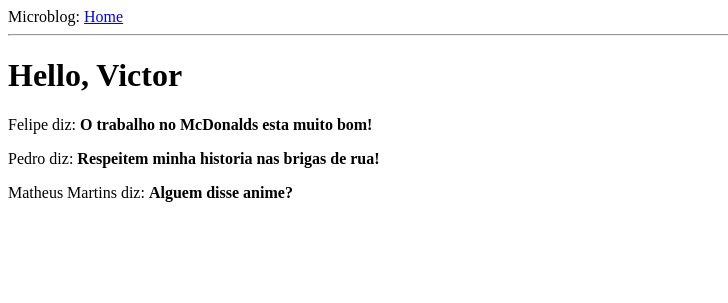
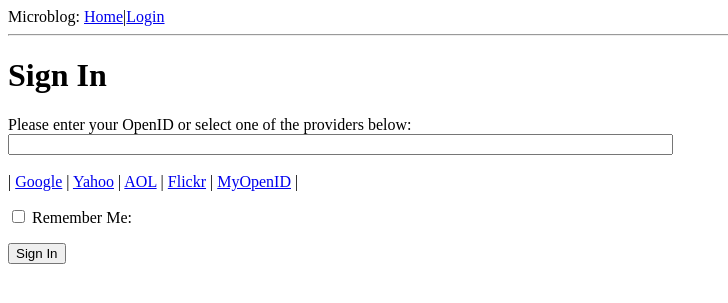
Before and after one commit to VictorDMor/flask-app, a Flask app: page / in a window 1280 px wide. Shown: the top 303 px of the page, without its empty margins (0-728 px from the left). Run offline with Flask 2, Linux system fonts and the light colour scheme.

Commit message:
Finalizando formulário de login

```diff
--- a/app/templates/base.html
+++ b/app/templates/base.html
@@ -7,7 +7,7 @@
 	{% endif %}
 	</head>
 	<body>
-		<div>Microblog: <a href="/index">Home</a></div>
+		<div>Microblog: <a href="/index">Home</a>|<a href="/login">Login</a></div>
 		<hr>
 		{% with messages = get_flashed_messages() %}
 			{% if messages %}
--- a/app/templates/login.html
+++ b/app/templates/login.html
@@ -2,15 +2,29 @@
 {% extends "base.html" %}
 
 {% block content %}
+<script type="text/javascript">
+function set_openid(openid, pr) {
+	u = openid.search('<username>')
+	if (u != -1) {
+		user = prompt('Enter your ' + pr + ' username:')
+		openid = openid.substr(0, u) + user
+	}
+	form = document.forms['login'];
+	form.elements['openid'].value = openid
+}
+</script>
 	<h1> Sign In</h1>
 	<form action="" method="post" name="login">
 		{{ form.hidden_tag() }}
 		<p>
-			Please enter your OpenId:<br>
+			Please enter your OpenID or select one of the providers below:<br>
 			{{ form.openid(size=80) }}<br>
 			{% for error in form.openid.errors %}
 				<span style = "color: red;">[{{ error }}]</span>
 			{% endfor %}<br>
+			|{% for pr in providers %}
+				<a href="javascript:set_openid('{{ pr.url }}', '{{ pr.name }}');">{{ pr.name }}</a> |
+			{% endfor %}
 		</p>
 		<p>{{ form.remember_me }} Remember Me:</p>
 		<p><input type="submit" value="Sign In"></p>
--- a/app/views.py
+++ b/app/views.py
@@ -6,24 +6,24 @@ from .forms import LoginForm
 
 @app.route('/')
 @app.route('/index')
-def index():
-	user = {'nickname' : 'Victor'}
-	posts = [
-		{
-			'author': {'nickname': 'Felipe'},
-			'body': 'O trabalho no McDonalds esta muito bom!'
-		},
-		{
-			'author': {'nickname': 'Pedro'},
-			'body': 'Respeitem minha historia nas brigas de rua!'
-		},
-		{
-			'author': {'nickname': 'Matheus Martins'},
-			'body': 'Alguem disse anime?'
-		}
-	]
+# def index():
+# 	user = {'nickname' : 'Victor'}
+# 	posts = [
+# 		{
+# 			'author': {'nickname': 'Felipe'},
+# 			'body': 'O trabalho no McDonalds esta muito bom!'
+# 		},
+# 		{
+# 			'author': {'nickname': 'Pedro'},
+# 			'body': 'Respeitem minha historia nas brigas de rua!'
+# 		},
+# 		{
+# 			'author': {'nickname': 'Matheus Martins'},
+# 			'body': 'Alguem disse anime?'
+# 		}
+# 	]
 
-	return render_template('index.html', user=user, title='Vapo', posts=posts)
+# 	return render_template('index.html', user=user, title='Vapo', posts=posts)
 
 @app.route('/login', methods=['GET', 'POST'])
 def login():
@@ -31,4 +31,4 @@ def login():
 	if form.validate_on_submit():
 		flash('Login requested for OpenID="%s", remember_me=%s' %(form.openid.data, str(form.remember_me.data)))
 		return redirect('/index')
-	return render_template('login.html', title='Sign In', form=form)
+	return render_template('login.html', title='Sign In', form=form, providers=app.config['OPENID_PROVIDERS'])
```
Also changed, not shown: config.py (+7 -0 lines), 2 other files.
